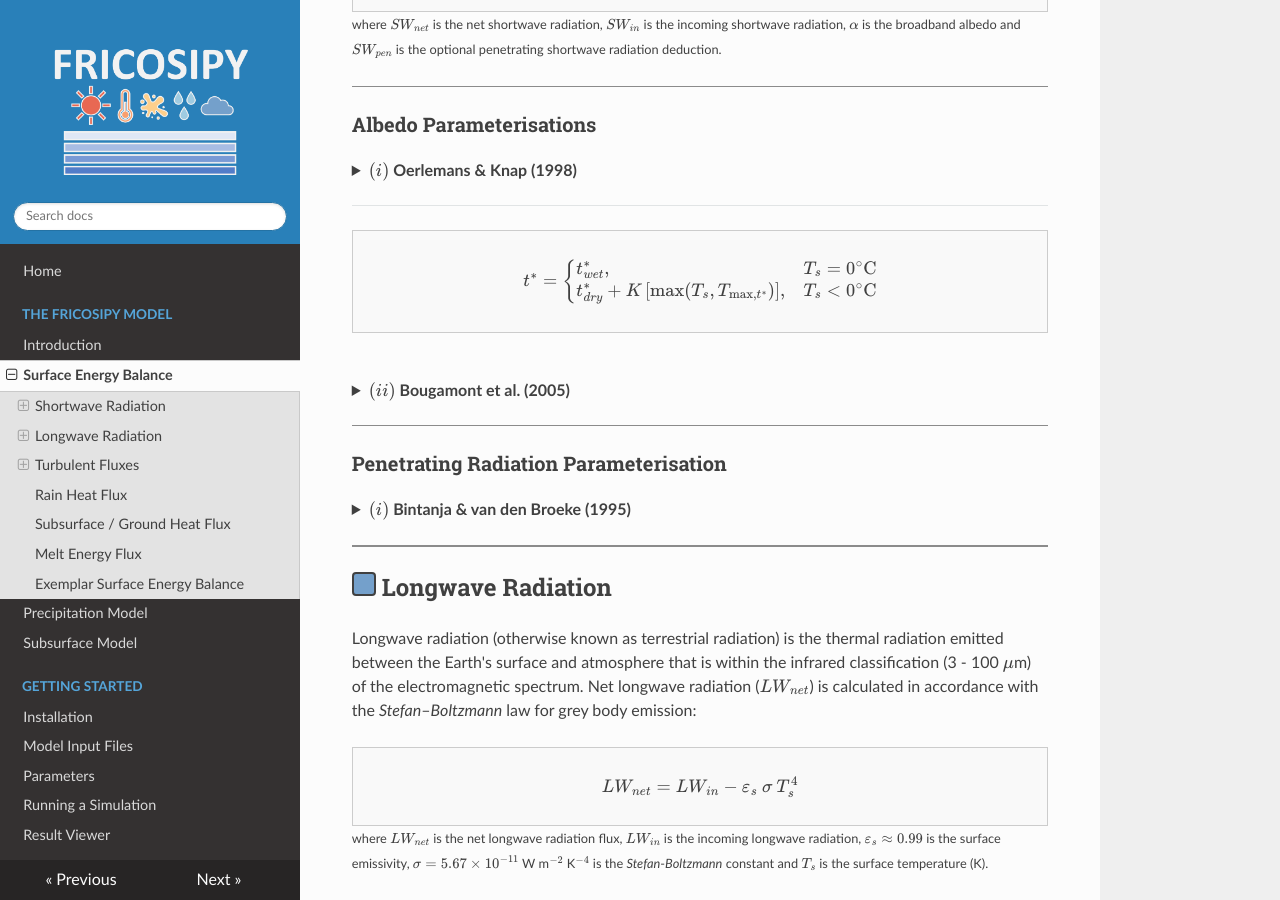
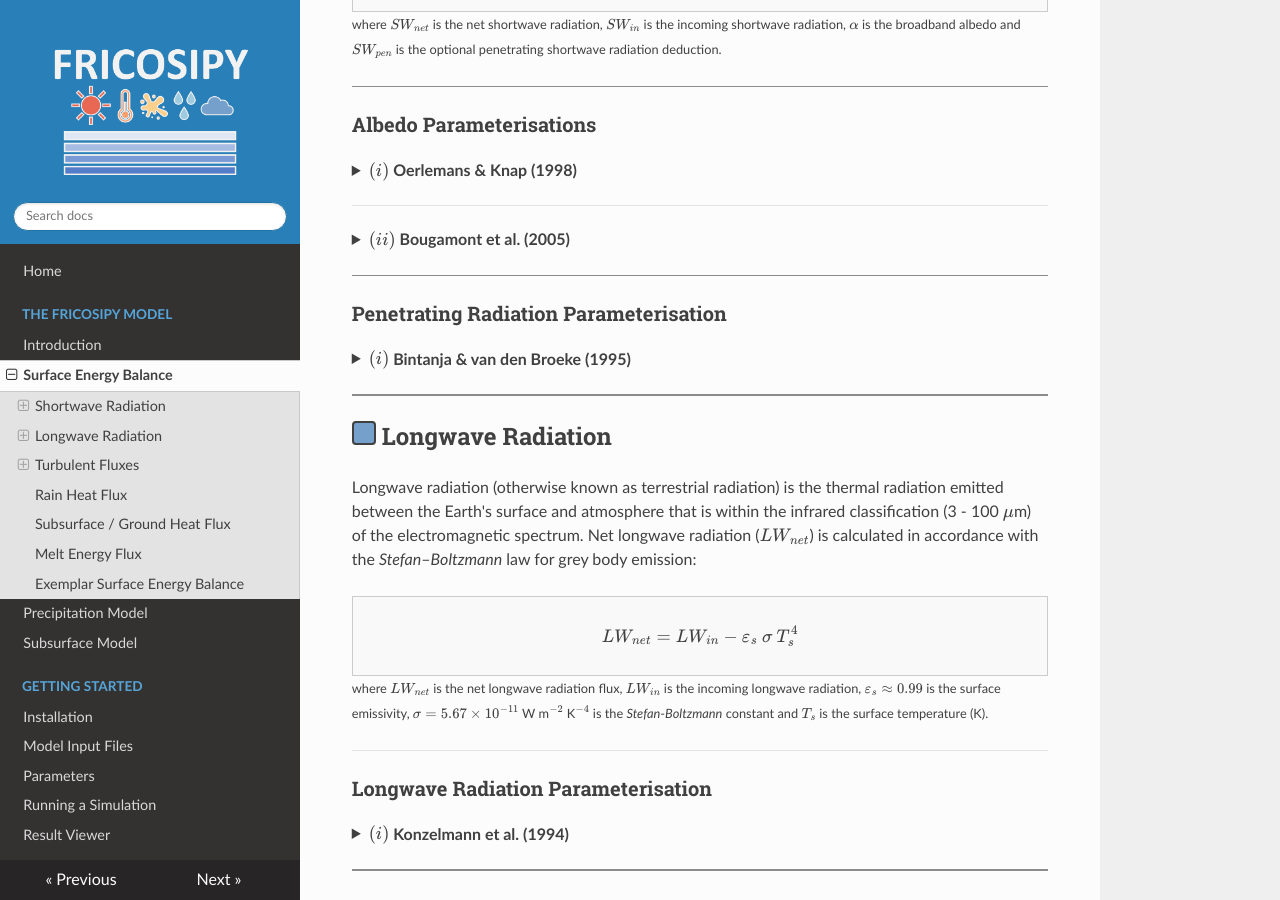
Before and after one commit to MarcusGastaldello/FRICOSIPY, an MkDocs documentation site: the page built from docs/surface_energy_balance.md, in a window 1280 px wide and 900 px high, scrolled down 2401 px. Built offline with MkDocs 1.6.1, drawn with Linux system fonts in a browser that asks for light colours; nearby versions of some CDN libraries.

Commit message:
Update surface_energy_balance.md

```diff
--- a/docs/surface_energy_balance.md
+++ b/docs/surface_energy_balance.md
@@ -100,44 +100,11 @@
 
 ---
 
-<div style="border:1px solid #ccc; padding:10px; background:#f9f9f9;">
-$$
-t^* =
-\begin{cases}
-t^*_{wet}, & T_s = 0^\circ \text{C}\\
-t^*_{dry} + K \left[ \max(T_s, T_{\text{max}, t^*}) \right], & T_s < 0^\circ \text{C}
-\end{cases}
-$$
-</div>
-<br>
-
 ??? "**$(ii)$ Bougamont et al. (2005)**"
 
     <br>
     The parameterisation of [Bougamont et al. (2005)](https://doi.org/10.1029/2005JF000348) is an enhancement of the [Oerlemans and Knap (1998)](https://doi.org/10.1017/S0022143000002574) approach that introduces a surface temperature-dependent albedo decay timescale that enables both a faster decay on a melting surface and slower metamorphism in cold conditions.
 
-
-    ![Alt text](images/Bougamont.png)
-
-    $$
-    \begin{cases}
-    A, & \text{if condition 1} \\
-    B, & \text{if condition 2}
-    \end{cases}
-    $$
-
-    <div style="border:1px solid #ccc; padding:10px; background:#f9f9f9;">
-    $$
-    \left\{
-    \begin{array}{l}
-    A, \text{ if condition 1} \\
-    B, \text{ if condition 2}
-    \end{array}
-    \right.
-    $$
-    </div>
-
-    <div style="border:1px solid #ccc; padding:10px; background:#f9f9f9;">
     $$
     t^* =
     \begin{cases}
@@ -145,7 +112,6 @@
     t^*_{dry} + K \left[ \max(T_s, T_{\text{max}, t^*}) \right], & T_s < 0^\circC
     \end{cases}
     $$
-    </div>
 
     <small>where $t^∗_{\:wet}$ and $t^∗_{\:dry}$ are the decay timescales (days) for a melting and dry surface respectively, $K$ is a calibration parameter (day $^\circ$C$^{−1}$) and $T_{\text{max}\:,\:t^∗}$ is a temperature threshold ($^\circ$C) for the decay timescale adjustment.</small>
 
```
